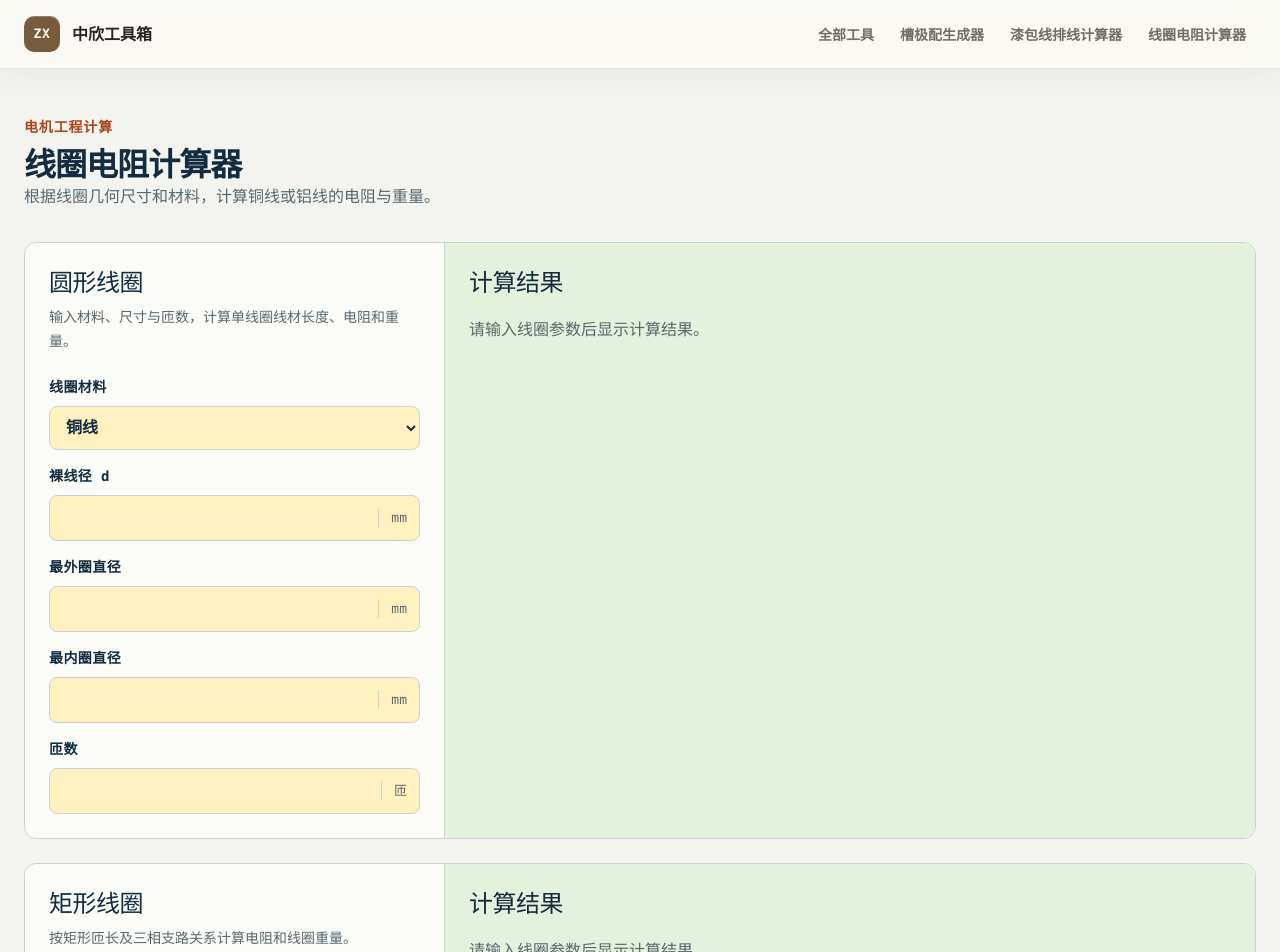
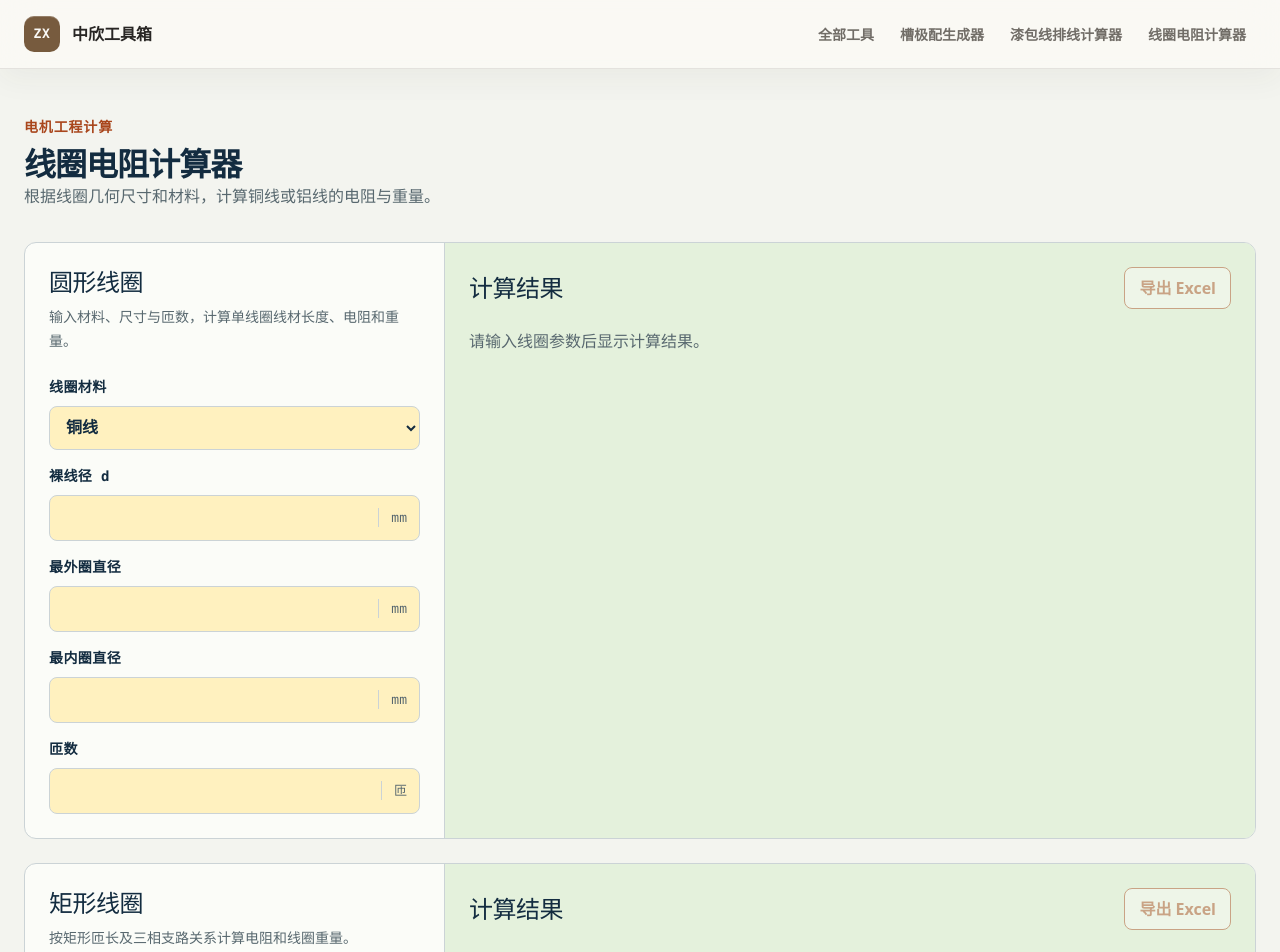
Before and after one commit to Jasonking-hub/three-phase-winding-generator, a Next.js app: page /coil-resistance in a window 1280 px wide. Shown: the top 952 px of the page. Built offline with nearby package versions, Linux system fonts and the light colour scheme.

Commit message:
feat: export coil calculations to Excel

```diff
--- a/app/coil-resistance/CoilResistanceCalculator.tsx
+++ b/app/coil-resistance/CoilResistanceCalculator.tsx
@@ -9,6 +9,11 @@ import {
   formatResistance,
   formatWeight,
 } from "./coil-resistance.js";
+import {
+  buildMotorExportRows,
+  buildRoundExportRows,
+  exportCoilCalculation,
+} from "./coil-export.js";
 import styles from "./coil-resistance.module.css";
 
 type FormValues = Record<string, string>;
@@ -109,12 +114,32 @@ export default function CoilResistanceCalculator() {
   const [motorValues, setMotorValues] = useState(motorDefaults);
   const [roundTouched, setRoundTouched] = useState(false);
   const [motorTouched, setMotorTouched] = useState(false);
+  const [roundExportError, setRoundExportError] = useState("");
+  const [motorExportError, setMotorExportError] = useState("");
   const round = useMemo(() => calculateRoundCoil(parse(roundValues)), [roundValues]);
   const motor = useMemo(() => calculateMotorCoil(parse(motorValues)), [motorValues]);
 
   const update = (setValues: React.Dispatch<React.SetStateAction<FormValues>>, setTouched: React.Dispatch<React.SetStateAction<boolean>>, name: string, value: string) => {
     setTouched(true);
     setValues((current) => ({ ...current, [name]: value }));
+  };
+
+  const exportRound = async () => {
+    setRoundExportError(await exportCoilCalculation({
+      calculation: round,
+      input: parse(roundValues),
+      sheetName: "圆形线圈",
+      buildRows: buildRoundExportRows,
+    }));
+  };
+
+  const exportMotor = async () => {
+    setMotorExportError(await exportCoilCalculation({
+      calculation: motor,
+      input: parse(motorValues),
+      sheetName: "矩形线圈",
+      buildRows: buildMotorExportRows,
+    }));
   };
 
   return (
@@ -135,7 +160,13 @@ export default function CoilResistanceCalculator() {
           </div>
         </div>
         <section className={styles.resultPanel} aria-label="圆形线圈计算结果" aria-live="polite">
-          <h2>计算结果</h2>
+          <div className={styles.resultHeader}>
+            <h2>计算结果</h2>
+            <button className={styles.exportButton} type="button" onClick={exportRound} disabled={!round.valid}>
+              导出 Excel
+            </button>
+          </div>
+          {roundExportError && <p className={styles.exportError} role="alert">{roundExportError}</p>}
           {!roundTouched ? <p className={styles.empty}>请输入线圈参数后显示计算结果。</p> : round.valid && round.result ? <>
             <ResultRow label="单线圈线材长度" value={formatLength(round.result.length)} unit="mm" />
             <ResultRow label="截面积" value={formatResistance(round.result.area)} unit="mm²" />
@@ -155,7 +186,13 @@ export default function CoilResistanceCalculator() {
           </div>
         </div>
         <section className={styles.resultPanel} aria-label="矩形线圈计算结果" aria-live="polite">
-          <h2>计算结果</h2>
+          <div className={styles.resultHeader}>
+            <h2>计算结果</h2>
+            <button className={styles.exportButton} type="button" onClick={exportMotor} disabled={!motor.valid}>
+              导出 Excel
+            </button>
+          </div>
+          {motorExportError && <p className={styles.exportError} role="alert">{motorExportError}</p>}
           {!motorTouched ? <p className={styles.empty}>请输入线圈参数后显示计算结果。</p> : motor.valid && motor.result ? <>
             <ResultRow label="单线圈线材长度" value={formatLength(motor.result.length)} unit="mm" />
             <ResultRow label="截面积" value={formatResistance(motor.result.area)} unit="mm²" />
--- a/app/coil-resistance/coil-export.js
+++ b/app/coil-resistance/coil-export.js
@@ -59,3 +59,25 @@ export function buildExportFilename(label, date = new Date()) {
   const stamp = `${date.getFullYear()}${pad(date.getMonth() + 1)}${pad(date.getDate())}-${pad(date.getHours())}${pad(date.getMinutes())}${pad(date.getSeconds())}`;
   return `${label}计算结果_${stamp}.xlsx`;
 }
+
+export async function exportCoilCalculation({
+  calculation,
+  input,
+  sheetName,
+  buildRows,
+  now = new Date(),
+  loadWorkbook = () => import('./coil-workbook.js'),
+}) {
+  if (!calculation.valid || !calculation.result) return '';
+  try {
+    const { downloadCoilWorkbook } = await loadWorkbook();
+    downloadCoilWorkbook(
+      sheetName,
+      buildRows(input, calculation.result),
+      buildExportFilename(sheetName, now),
+    );
+    return '';
+  } catch {
+    return 'Excel 导出失败，请重试。';
+  }
+}
--- a/app/coil-resistance/coil-resistance.module.css
+++ b/app/coil-resistance/coil-resistance.module.css
@@ -16,6 +16,12 @@
 .inputWithUnit span { align-self: center; border-left: 1px solid var(--color-line); padding: 0 var(--space-3); color: var(--color-text-secondary); font-family: var(--font-mono); font-size: 13px; }
 .error { margin: 0; color: var(--color-error); font-size: 14px; line-height: 1.45; }
 .resultPanel { padding: var(--space-6); background: var(--color-output); }
+.resultHeader { display: flex; align-items: center; justify-content: space-between; gap: var(--space-3); }
+.exportButton { min-height: 40px; border: 1px solid var(--color-brand); border-radius: var(--radius-md); background: var(--color-surface); padding: 8px 14px; color: var(--color-brand); cursor: pointer; font-weight: 700; }
+.exportButton:hover:not(:disabled) { background: color-mix(in srgb, var(--color-brand) 8%, var(--color-surface)); }
+.exportButton:focus-visible { outline: 2px solid var(--color-brand); outline-offset: 2px; }
+.exportButton:disabled { cursor: not-allowed; opacity: .45; }
+.exportError { margin: var(--space-3) 0 0; color: var(--color-error); font-size: 14px; }
 .resultRow { display: grid; grid-template-columns: minmax(132px, 1fr) auto auto; gap: var(--space-3); align-items: baseline; padding: var(--space-4) 0; border-bottom: 1px solid var(--color-line); }
 .resultRow:first-of-type { margin-top: var(--space-3); }
 .resultRow:last-child { border-bottom: 0; }
```
Also changed, not shown: 1 other file (tests, documents, lock files or other folders).
